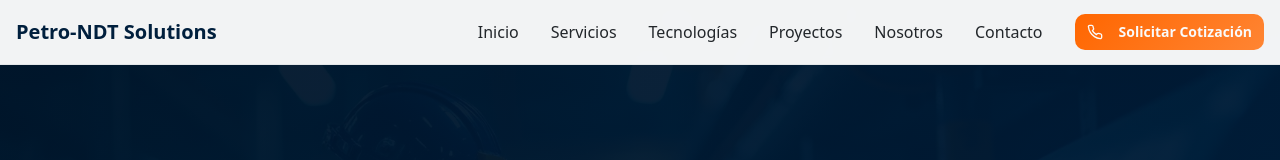
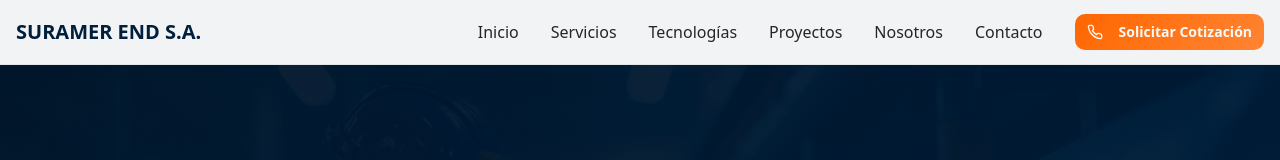
Before and after one commit to jorgeMenendezVerdecia/suramerend, a React (Vite) app: page / in a window 1280 px wide. Shown: the top 160 px of the page. Built offline with nearby package versions, Linux system fonts and the light colour scheme; the HTML template or start-up script is replaced by a standard one.

Commit message:
Update company name

```diff
--- a/index.html
+++ b/index.html
@@ -3,12 +3,12 @@
   <head>
     <meta charset="UTF-8" />
     <meta name="viewport" content="width=device-width, initial-scale=1.0" />
-    <title>Petro-NDT Solutions | Ensayos No Destructivos para la Industria Petrolera</title>
+    <title>SURAMER END S.A. | Ensayos No Destructivos para la Industria Petrolera</title>
     <meta name="description" content="Líderes en ensayos no destructivos (END) para la industria petrolera. Ultrasonido, radiografía, termografía y más. Certificaciones ASNT. Cotización gratuita." />
-    <meta name="author" content="Petro-NDT Solutions" />
+    <meta name="author" content="SURAMER END S.A." />
     <meta name="keywords" content="ensayos no destructivos, NDT, ultrasonido, radiografía industrial, termografía, industria petrolera, inspección, ASNT" />
 
-    <meta property="og:title" content="Petro-NDT Solutions | Ensayos No Destructivos Petroleros" />
+    <meta property="og:title" content="SURAMER END S.A. | Ensayos No Destructivos Petroleros" />
     <meta property="og:description" content="Protegemos la integridad de activos petroleros con servicios de END de clase mundial. 15+ años de experiencia y certificaciones internacionales." />
     <meta property="og:type" content="website" />
     <meta property="og:image" content="https://lovable.dev/opengraph-image-p98pqg.png" />
--- a/src/components/AboutSection.tsx
+++ b/src/components/AboutSection.tsx
@@ -30,7 +30,7 @@ const AboutSection = () => {
       <div className="container mx-auto px-4">
         <div className="text-center mb-16">
           <h2 className="text-3xl md:text-4xl font-bold text-foreground mb-4">
-            Acerca de Petro-NDT Solutions
+            Acerca de SURAMER END S.A.
           </h2>
           <p className="text-lg text-muted-foreground max-w-3xl mx-auto">
             Somos líderes en ensayos no destructivos con más de 15 años de experiencia
@@ -44,7 +44,7 @@ const AboutSection = () => {
             <div className="space-y-4 text-muted-foreground leading-relaxed">
               <p>
                 Fundada en 2008 por un equipo de ingenieros especializados en END,
-                Petro-NDT Solutions nació con la visión de proporcionar servicios de
+                SURAMER END S.A. nació con la visión de proporcionar servicios de
                 inspección de clase mundial a la industria petrolera latinoamericana.
               </p>
               <p>
--- a/src/components/Footer.tsx
+++ b/src/components/Footer.tsx
@@ -9,7 +9,7 @@ const Footer = () => {
         <div className="grid md:grid-cols-4 gap-8">
           {/* Company Info */}
           <div>
-            <h3 className="text-xl font-bold mb-4">Petro-NDT Solutions</h3>
+            <h3 className="text-xl font-bold mb-4">SURAMER END S.A.</h3>
             <p className="text-sm text-primary-foreground/80 leading-relaxed mb-4">
               Líderes en ensayos no destructivos para la industria petrolera con más de
               15 años de experiencia y certificaciones internacionales.
@@ -76,7 +76,7 @@ const Footer = () => {
         <div className="border-t border-primary-foreground/20 mt-8 pt-8">
           <div className="flex flex-col md:flex-row justify-between items-center gap-4">
             <p className="text-sm text-primary-foreground/80">
-              © {currentYear} Petro-NDT Solutions. Todos los derechos reservados.
+              © {currentYear} SURAMER END S.A. Todos los derechos reservados.
             </p>
             <div className="flex gap-6 text-sm text-primary-foreground/80">
               <a href="#" className="hover:text-primary-foreground transition-colors duration-normal">
--- a/src/components/Navigation.tsx
+++ b/src/components/Navigation.tsx
@@ -20,7 +20,7 @@ const Navigation = () => {
         <div className="flex items-center justify-between h-16">
           {/* Logo */}
           <div className="flex items-center">
-            <h1 className="text-xl font-bold text-primary">Petro-NDT Solutions</h1>
+            <h1 className="text-xl font-bold text-primary">SURAMER END S.A.</h1>
           </div>
 
           {/* Desktop Menu */}
--- a/src/components/ProjectsSection.tsx
+++ b/src/components/ProjectsSection.tsx
@@ -7,7 +7,7 @@ const ProjectsSection = () => {
     {
       company: "Petrolera Nacional S.A.",
       project: "Inspección Integral de Oleoducto Principal",
-      quote: "El equipo de Petro-NDT Solutions demostró un profesionalismo excepcional en la inspección de nuestro oleoducto de 500 km. Su precisión y eficiencia nos permitió identificar y corregir problemas críticos antes de que se convirtieran en fallas costosas.",
+      quote: "El equipo de SURAMER END S.A. demostró un profesionalismo excepcional en la inspección de nuestro oleoducto de 500 km. Su precisión y eficiencia nos permitió identificar y corregir problemas críticos antes de que se convirtieran en fallas costosas.",
       service: "Ultrasonido + Radiografía",
       industry: "Transporte de Petróleo",
       icon: Fuel,
--- a/src/index.css
+++ b/src/index.css
@@ -2,7 +2,7 @@
 @tailwind components;
 @tailwind utilities;
 
-/* Petro-NDT Solutions Design System - Professional Industrial Theme
+/* SURAMER END S.A. Design System - Professional Industrial Theme
 All colors MUST be HSL.
 */
 
```
